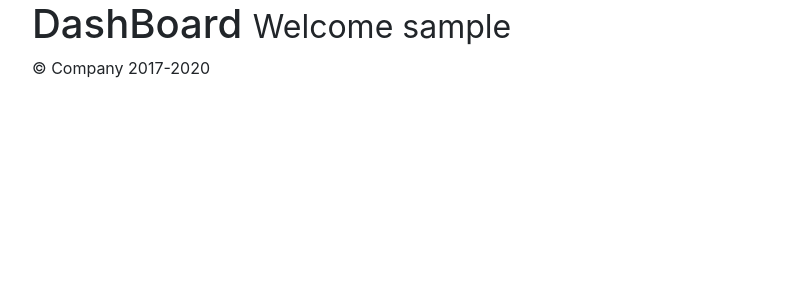
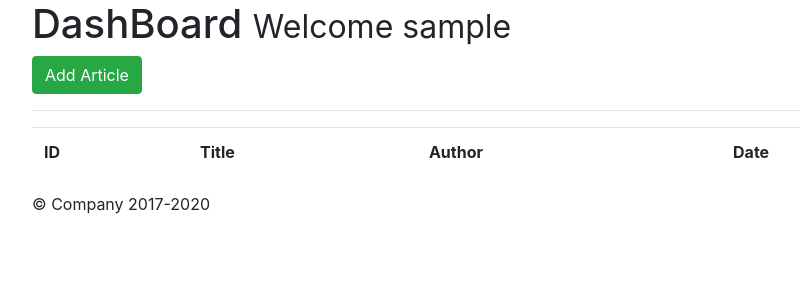
Before and after one commit to taiphanjs/flask_z, a Flask app: page /dashboard in a window 1280 px wide. Shown: the part 56-356 px from the top of the page, without its empty margins (53-853 px from the left). Run offline with Flask 2, Linux system fonts and the light colour scheme; the visitor is signed in with stand-in values (Sample User, id 1); data that the repository does not hold is empty; some libraries are stand-ins or nearby versions.

Commit message:
update article

```diff
--- a/app.py
+++ b/app.py
@@ -36,12 +36,23 @@ def contact():
 
 @app.route('/articles')
 def articles():
-    return render_template('articles.html', articles=Articles)
+    cur = mysql.connection.cursor()
+    result = cur.execute("SELECT * FROM articles")
+    articles = cur.fetchall()
+    if result > 0:
+        return render_template("articles.html", articles=articles)
+    else:
+        msg = 'No Articles found'
+        return redirect(url_for('dashboard'), msg=msg)
+    cur.close()
 
 
 @app.route('/article/<string:id>/')
-def article(_id):
-    return render_template('article.html', id=_id)
+def article(id):
+    cur = mysql.connection.cursor()
+    cur.execute("SELECT * FROM articles WHERE id=%s", [id])
+    article = cur.fetchone()
+    return render_template('article.html', article=article)
 
 
 class RegisterForm(Form):
@@ -129,7 +140,48 @@ def logout():
 @app.route('/dashboard')
 @is_logged_in
 def dashboard():
+    # Create Cursor
+    cur = mysql.connection.cursor()
+
+    # Excute
+    result = cur.execute("SELECT * FROM articles")
+    articles = cur.fetchall()
+    if result > 0:
+        return render_template('dashboard.html', articles=articles)
+    else:
+        msg = 'No Articles found'
+        return render_template('dashboard.html', msg=msg)
     return render_template('dashboard.html')
+
+
+class ArticleForm(Form):
+    title = StringField('Title', validators=[validators.Length(min=1, max=200)])
+    body = TextAreaField('Body', validators=[validators.Length(min=30)])
+
+
+@app.route('/add_article', methods=['GET', 'POST'])
+@is_logged_in
+def add_article():
+    form = ArticleForm(request.form)
+    if request.method == 'POST':
+        title = form.title.data
+        body = form.body.data
+
+        # Create Cursor
+        cur = mysql.connection.cursor()
+
+        # Excute
+        cur.execute("INSERT INTO articles(title, body, author) VALUES(%s, %s, %s)", (title, body, session['username']))
+
+        # Commit to DB
+        mysql.connection.commit()
+
+        # Close connection
+        cur.close()
+        flash('Article Created', 'success')
+        return redirect(url_for('dashboard'))
+
+    return render_template('add_article.html', form=form)
 
 
 if __name__ == '__main__':
--- a/templates/article.html
+++ b/templates/article.html
@@ -1,4 +1,7 @@
 {% extends 'layout.html' %}
 {% block body %}
-  <h1>{{ id }}</h1>
+  <h1>{{ article.id }}</h1>
+  <small>Written by {{ article.author }} on {{ article.create_date }}</small>
+  <hr>
+  <div>{{ article.body | safe }}</div>
 {% endblock %}
--- a/templates/dashboard.html
+++ b/templates/dashboard.html
@@ -1,4 +1,27 @@
 {% extends 'layout.html' %}
 {% block body %}
     <h1>DashBoard <small>Welcome {{ session.username }}</small> </h1>
+    <a href="/add_article" class="btn btn-success">Add Article</a>
+    <hr>
+    <table class="table table-stripped">
+        <tr>
+            <th>ID</th>
+            <th>Title</th>
+            <th>Author</th>
+            <th>Date</th>
+            <th></th>
+            <th></th>
+        </tr>
+        {% for article in articles %}
+            <tr>
+                <td>{{ article.id }}</td>
+                <td>{{ article.title }}</td>
+                <td>{{ article.body }}</td>
+                <td>{{ article.author }}</td>
+                <td>{{ article.create_date }}</td>
+                <td><a href="/edit_article/{{ article.id }}" class="btn btn-default pull-right">Edit</a></td>
+                <td><a href="/edit_article/{{ article.id }}" class="btn btn-danger">Delete</a></td>
+            </tr>
+        {% endfor %}
+    </table>
 {% endblock %}
--- a/templates/layout.html
+++ b/templates/layout.html
@@ -21,5 +21,9 @@
   {% include 'includes/_footer.html' %}
   <script src="https://code.jquery.com/jquery-3.5.1.slim.min.js" integrity="sha256-4+XzXVhsDmqanXGHaHvgh1gMQKX40OUvDEBTu8JcmNs=" crossorigin="anonymous"></script>
   <script src="https://stackpath.bootstrapcdn.com/bootstrap/4.5.0/js/bootstrap.bundle.min.js"></script>
+  <script src="https://cdn.ckeditor.com/4.14.1/standard/ckeditor.js"></script>
+  <script>
+    CKEDITOR.replace( 'editor');
+  </script>
 </body>
 </html>
```
Also changed, not shown: templates/add_article.html (added, +17 -0 lines), templates/index.html (+8 -1 lines).
